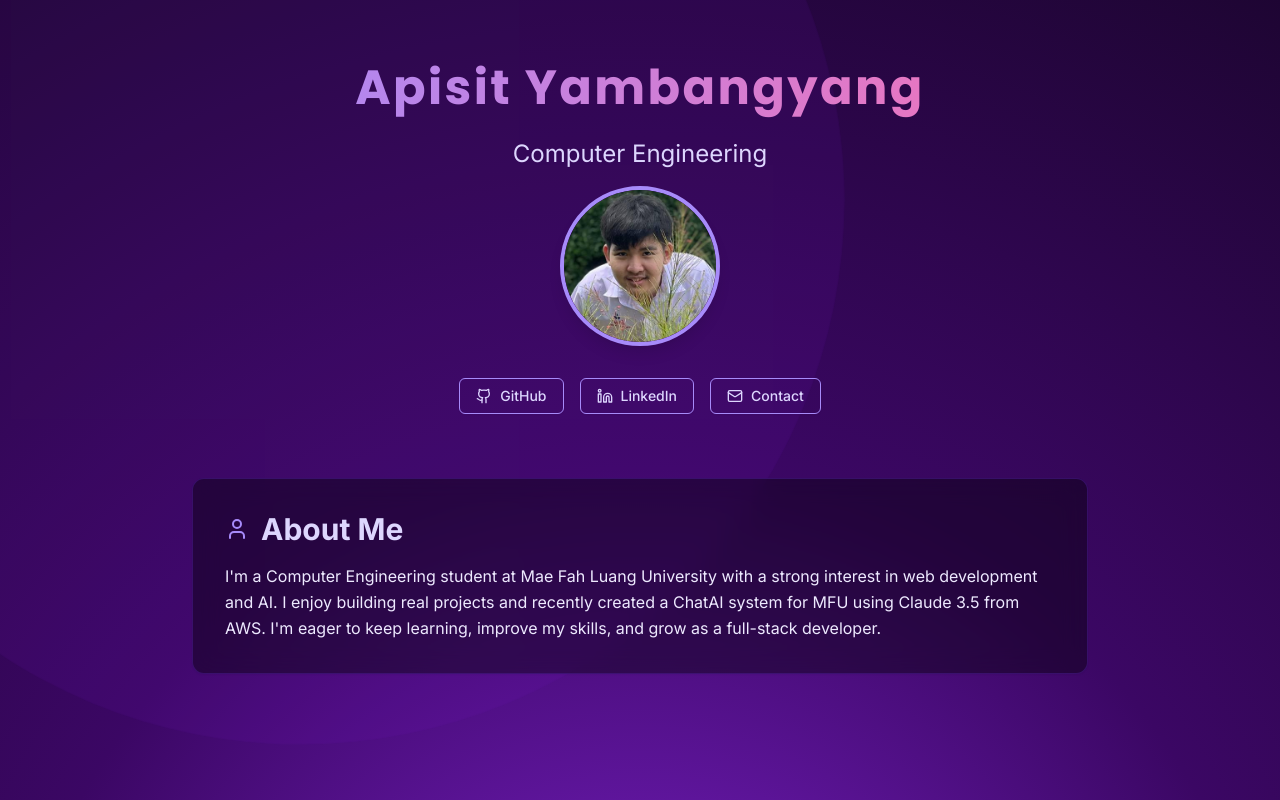
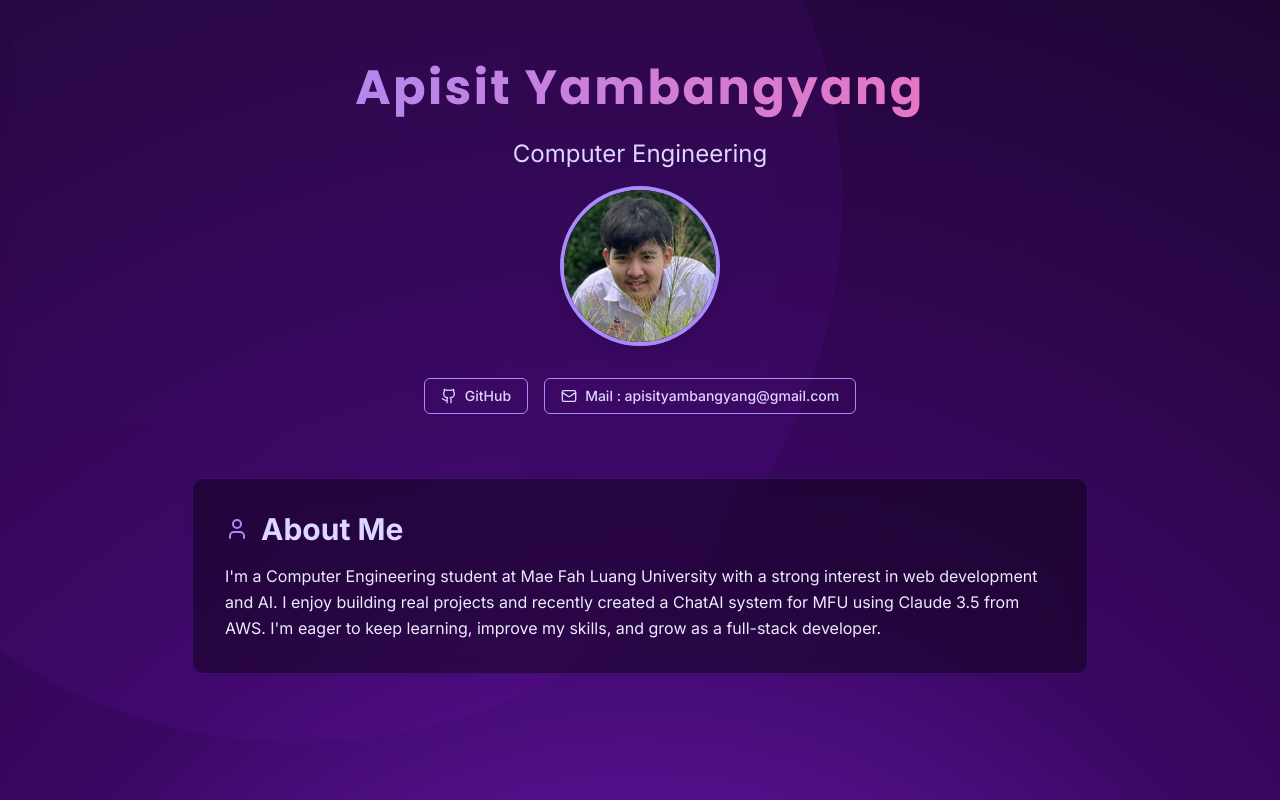
Before and after one commit to nalikanon/Introduce-myself, a Next.js app: page / in a window 1280 px wide. Shown: the top 800 px of the page. Built offline with nearby package versions, Linux system fonts and the light colour scheme.

Commit message:
add education

```diff
--- a/src/app/page.tsx
+++ b/src/app/page.tsx
@@ -2,7 +2,7 @@
 
 import { Button } from "@/components/ui/button";
 import { Card } from "@/components/ui/card";
-import { Github, Linkedin, Mail, Briefcase, CheckCircle, User, Code2 } from "lucide-react";
+import { Github, Linkedin, Mail, Briefcase, CheckCircle, User, Code2, GraduationCap } from "lucide-react";
 import { SkillIcon } from "@/components/SkillIcon";
 import { useEffect, useState } from "react";
 
@@ -46,11 +46,13 @@ export default function Home() {
 
             {/* Profile Image */}
             <div className="mb-8 flex justify-center">
-              <div className="w-40 h-40 rounded-full overflow-hidden border-4 border-purple-400 shadow-lg">
+              <div className="w-40 h-40 rounded-full overflow-hidden border-4 border-purple-400 shadow-lg select-none">
                 <img
                   src="/mee.jpg"
                   alt="Apisit Yambangyang"
-                  className="w-full h-full object-cover object-[center_top] scale-[4.2] -translate-y-1"
+                  className="w-full h-full object-cover object-[center_top] scale-[4.2] -translate-y-0.1 pointer-events-none"
+                  draggable="false"
+                  onContextMenu={(e) => e.preventDefault()}
                 />
               </div>
             </div>
@@ -61,12 +63,8 @@ export default function Home() {
                 GitHub
               </Button>
               <Button variant="outline" className="border-purple-400 text-purple-200 hover:bg-purple-800">
-                <Linkedin className="mr-2 h-4 w-4" />
-                LinkedIn
-              </Button>
-              <Button variant="outline" className="border-purple-400 text-purple-200 hover:bg-purple-800">
                 <Mail className="mr-2 h-4 w-4" />
-                Contact
+                Mail : apisityambangyang@gmail.com
               </Button>
             </div>
           </div>
@@ -82,6 +80,26 @@ export default function Home() {
               I enjoy building real projects and recently created a ChatAI system for MFU using Claude 3.5 from AWS.
               I'm eager to keep learning, improve my skills, and grow as a full-stack developer.
             </p>
+          </Card>
+
+          {/* Education Section */}
+          <Card className="p-8 card-blur mb-8 animate-on-scroll">
+            <div className="flex items-center mb-4">
+              <GraduationCap className="w-6 h-6 text-purple-400 mr-3" />
+              <h2 className="text-3xl font-bold text-purple-200">Education</h2>
+            </div>
+            <div className="experience-timeline">
+              <div className="timeline-item">
+                <div className="timeline-dot">
+                  <CheckCircle className="w-6 h-6 text-yellow-500" />
+                </div>
+                <div className="flex flex-col md:flex-row md:items-center mb-2">
+                  <h3 className="text-2xl font-bold text-white mr-6">2022 - 2025</h3>
+                </div>
+                <h4 className="text-xl font-semibold text-purple-200 mb-3">Mae Fah Luang University</h4>
+                <p className="text-purple-100 mb-2">Bachelor of Engineering in Computer Engineering</p>
+              </div>
+            </div>
           </Card>
 
           {/* Experience Section */}
```
